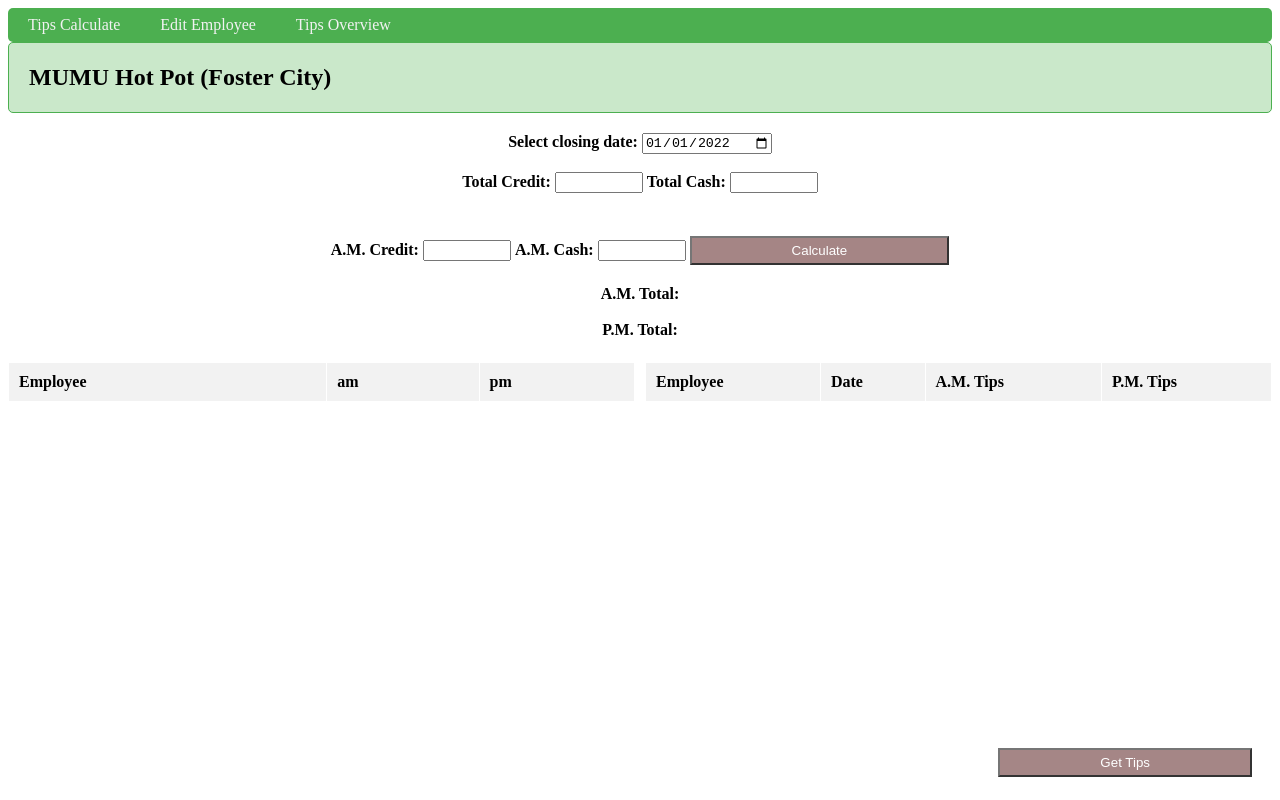
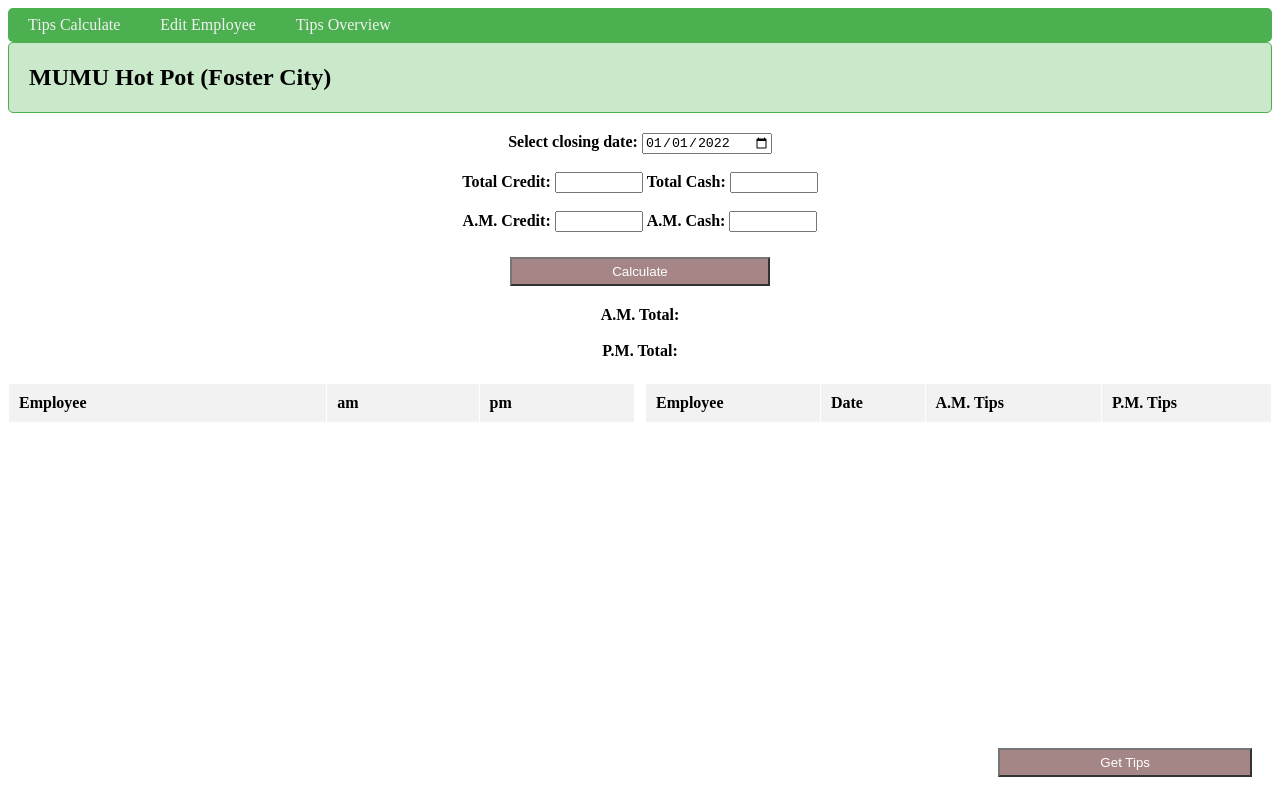
Before and after one commit to hoyin0929/tips_calculation_app, a website: page client/index.html in a window 1280 px wide. Drawn offline with Linux system fonts and the light colour scheme; no server answers.

Commit message:
reposition calculate btn

```diff
--- a/client/index.html
+++ b/client/index.html
@@ -23,7 +23,7 @@
     <label for="amCredit"><b>A.M. Credit:</b></label>
     <input type=number id='amCredit' style="width: 80px;"></input>
     <label for="amCash"><b>A.M. Cash:</b></label>
-    <input type=number id='amCash' style="width: 80px;"></input>
+    <input type=number id='amCash' style="width: 80px;"></input></br>
     <button class=open-button id="calculate-btn">Calculate</button>
 </form>
 
```
